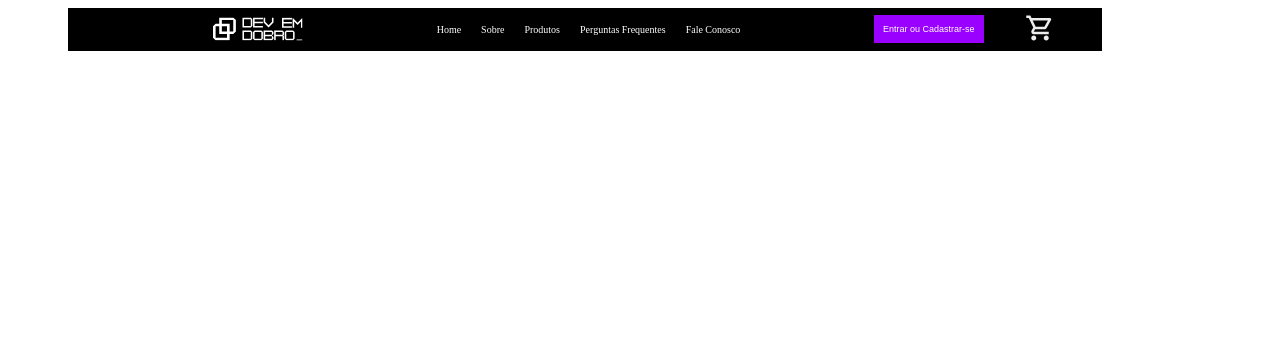
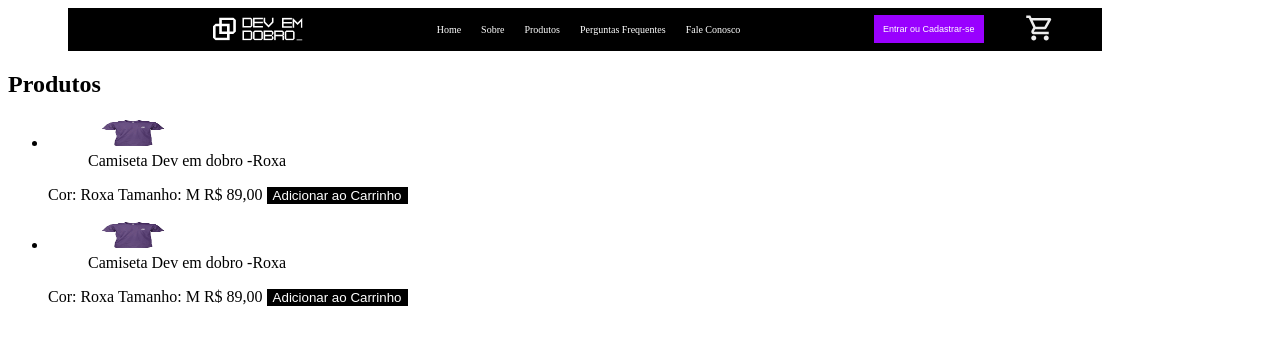
Before and after one commit to Andre-Schiavon/projeto-ecommercer, a plain HTML site: page index.html in a window 1280 px wide. Drawn offline with Linux system fonts and the light colour scheme.

Commit message:
cria seção principal (main) do html

```diff
--- a/index.html
+++ b/index.html
@@ -40,7 +40,37 @@
     </div>
 
   </header>
-  <main></main>
+  <main>
+    <section>
+      <h2>Produtos</h2>
+      <ul>
+        <li>
+          <figure>
+            <img src="./assets/images/camiseta_roxa.jpg" alt="Camiseta Dev em Dobro-Roxa">
+            <figcaption>Camiseta Dev em dobro -Roxa</figcaption>
+          </figure>
+          <div>
+            <span>Cor: Roxa</span>
+            <span>Tamanho: M</span>
+            <span>R$ 89,00</span>
+            <button>Adicionar ao Carrinho</button>
+          </div>
+        </li>
+        <li>
+          <figure>
+            <img src="./assets/images/camiseta_roxa.jpg" alt="Camiseta Dev em Dobro-Roxa">
+            <figcaption>Camiseta Dev em dobro -Roxa</figcaption>
+          </figure>
+          <div>
+            <span>Cor: Roxa</span>
+            <span>Tamanho: M</span>
+            <span>R$ 89,00</span>
+            <button>Adicionar ao Carrinho</button>
+          </div>
+        </li>
+      </ul>
+    </section>
+  </main>
   <footer></footer>
 
 </body>
```
